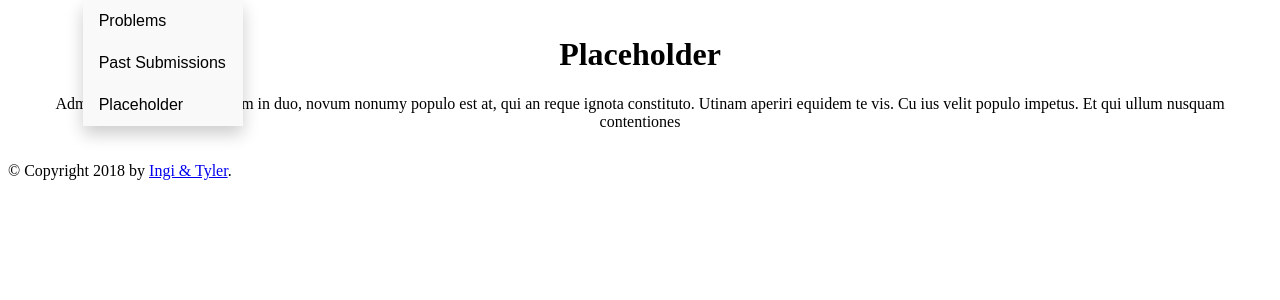
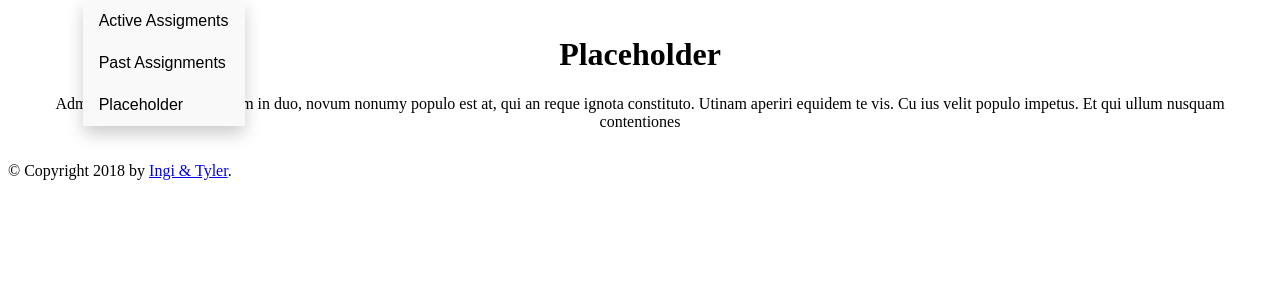
Before and after one commit to Flimster/Python_Group_Project, a Flask app: page / in a window 1280 px wide, after a click on "Assignments". Shown: the part 54-354 px from the top of the page. Run offline with Flask 2, Linux system fonts and the light colour scheme.

Commit message:
Fixed UI

```diff
--- a/thinkback/templates/base.html
+++ b/thinkback/templates/base.html
@@ -14,14 +14,14 @@
 <body>
 
 <div class="navbar">
-  <a href="index">Home</a>
+  <a href="/">Home</a>
     <div class="dropdown">
         <button class="dropbtn" onclick="myFunction()">Assignments
             <i class="fa fa-caret-down"></i>
         </button>
             <div class="dropdown-content" id="myDropdown">
-                <a href="problems">Problems</a>
-                <a href="past_submissions">Past Submissions</a>
+                <a href="assignments/problems">Active Assigments</a>
+                <a href="assignments/past_submissions">Past Assignments</a>
                 <a href="#">Placeholder</a>
             </div>
         </div>
@@ -33,7 +33,10 @@
             <p>Admodum deserunt intellegam in duo, novum nonumy populo est at, qui an reque ignota constituto. Utinam aperiri equidem te vis. Cu ius velit populo impetus. Et qui ullum nusquam contentiones</p>
         </div>
     </div>
-    <div id="content">{% block content %}{% endblock %}</div>
+    <div id="content">
+        {% block content %}
+        {% endblock %}
+    </div>
     <div id="footer">
         &copy; Copyright 2018 by <a href="https://github.com/Flimster/Python_Group_Project">Ingi & Tyler</a>.
     </div>
```
